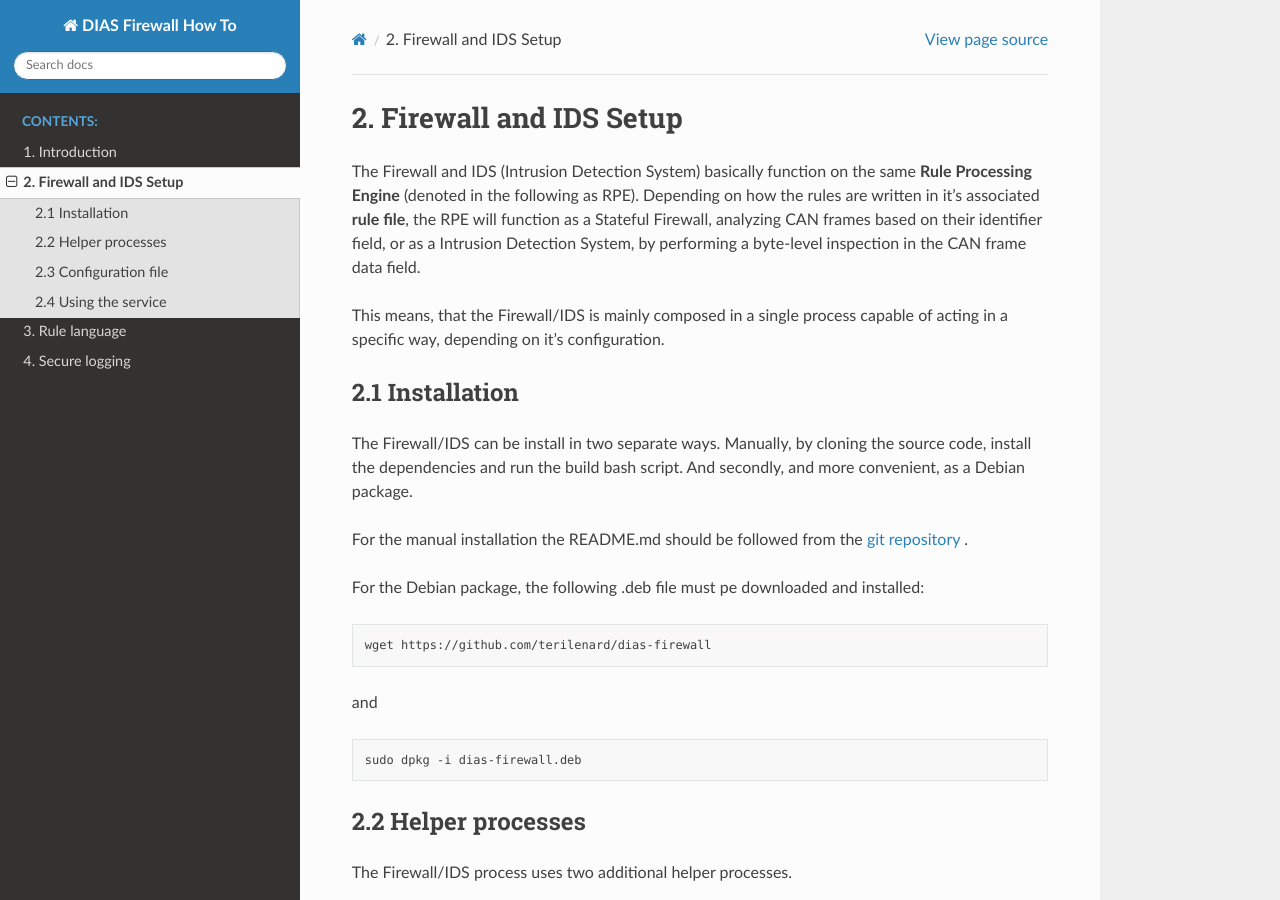
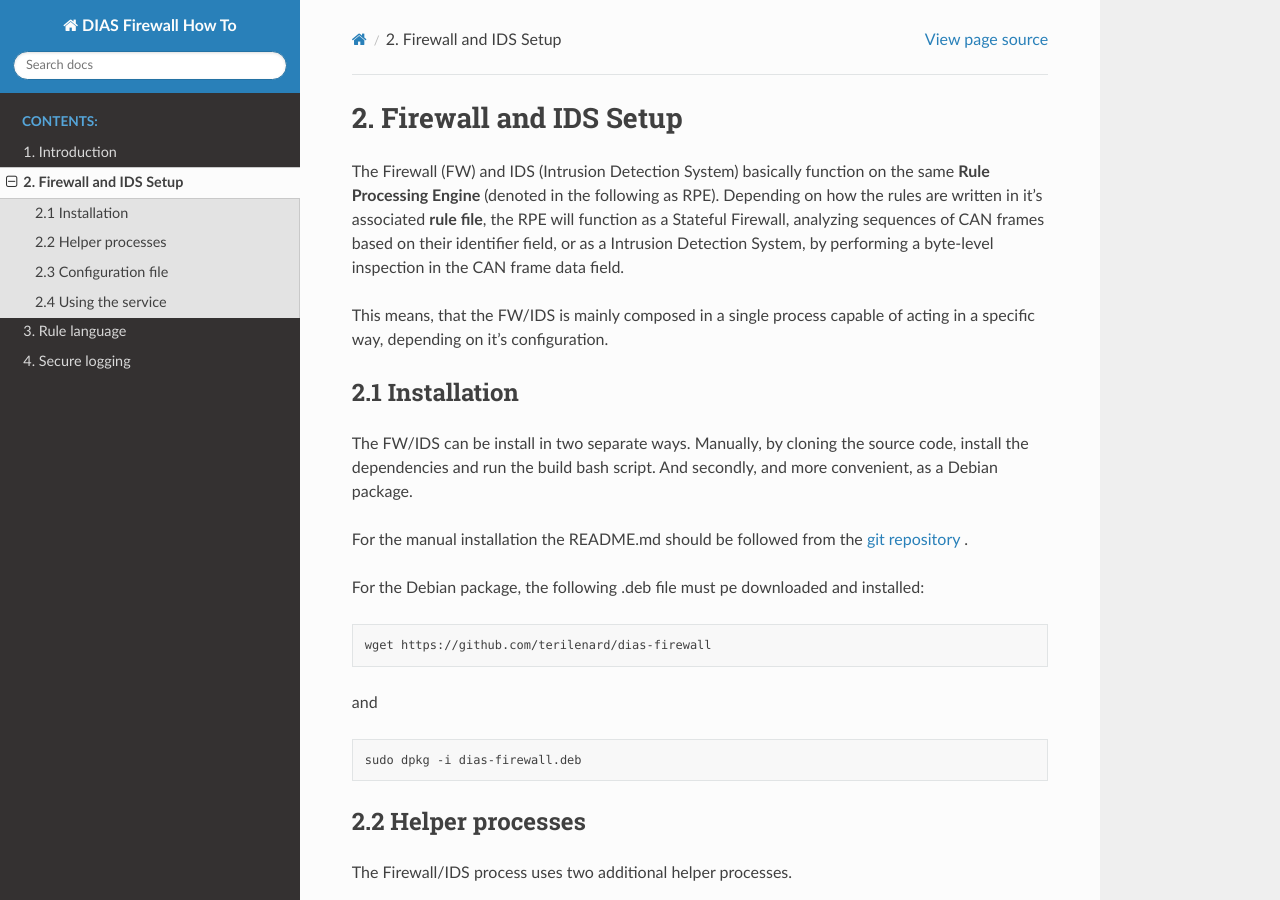
Before and after one commit to terilenard/dias-kuksa-firewall-doc, a Sphinx documentation site: the page built from source/setup.rst, in a window 1280 px wide and 900 px high. Built offline with Sphinx 7.4.7 and the Read the Docs theme 2.0.0, drawn with Linux system fonts in a browser that asks for light colours.

Commit message:
Minor changes

```diff
--- a/source/introduction.rst
+++ b/source/introduction.rst
@@ -28,6 +28,6 @@ The options here are:
 
 A guide describing how to setup both a physical connection to a CAN controller (available for Raspberry Pis), and one to a virtual CAN interface (available for Raspberry Pis and Ubuntu) can be found `here <https://github.com/terilenard/dias-kuksa-umfst/wiki/How-to-set-up-CAN-interfaces>`_ .
 
-For testing purposes, only a virtual CAN interface is required. The steps to set up a virtual CAN can be found `in this section <https://github.com/terilenard/dias-kuksa-umfst/wiki/How-to-set-up-CAN-interfaces#how-to-set-up-virtual-can-interface>`_ . After following this steps, a virtual CAN *van0* should be visible after running *ifconfig* which can is used to simulate a single CAN bus.
+For testing purposes, only a virtual CAN interface is required. The steps to set up a virtual CAN can be found `in this section <https://github.com/terilenard/dias-kuksa-umfst/wiki/How-to-set-up-CAN-interfaces#how-to-set-up-virtual-can-interface>`_ . After following this steps, a virtual CAN *vcan0* should be visible after running *ifconfig* which can is used to simulate a single CAN bus.
 
 Additional information, for different hardware configurations can be found on the `Getting Started with Kuksa: Hardware Setup page <https://dias-kuksa-doc.readthedocs.io/en/latest/contents/hwsetup.html>`_ .
--- a/source/setup.rst
+++ b/source/setup.rst
@@ -1,14 +1,14 @@
 2. Firewall and IDS Setup
 =========================
 
-The Firewall and IDS (Intrusion Detection System) basically function on the same **Rule Processing Engine** (denoted in the following as RPE). Depending on how the rules are written in it's associated **rule file**, the RPE will function as a Stateful Firewall, analyzing CAN frames based on their identifier field, or as a Intrusion Detection System, by performing a byte-level inspection in the CAN frame data field.
+The Firewall (FW) and IDS (Intrusion Detection System) basically function on the same **Rule Processing Engine** (denoted in the following as RPE). Depending on how the rules are written in it's associated **rule file**, the RPE will function as a Stateful Firewall, analyzing sequences of CAN frames based on their identifier field, or as a Intrusion Detection System, by performing a byte-level inspection in the CAN frame data field.
 
-This means, that the Firewall/IDS is mainly composed in a single process capable of acting in a specific way, depending on it's configuration.
+This means, that the FW/IDS is mainly composed in a single process capable of acting in a specific way, depending on it's configuration.
 
 2.1 Installation
 ----------------
 
-The Firewall/IDS can be install in two separate ways. Manually, by cloning the source code, install the dependencies and run the build bash script. And secondly, and more convenient, as a Debian package.
+The FW/IDS can be install in two separate ways. Manually, by cloning the source code, install the dependencies and run the build bash script. And secondly, and more convenient, as a Debian package.
 
 For the manual installation the README.md should be followed from the `git repository <https://github.com/terilenard/dias-firewall>`_ .
 
@@ -23,6 +23,7 @@ and
 .. code-block:: bash
 
    sudo dpkg -i dias-firewall.deb
+
 
 2.2 Helper processes
 --------------------
```
